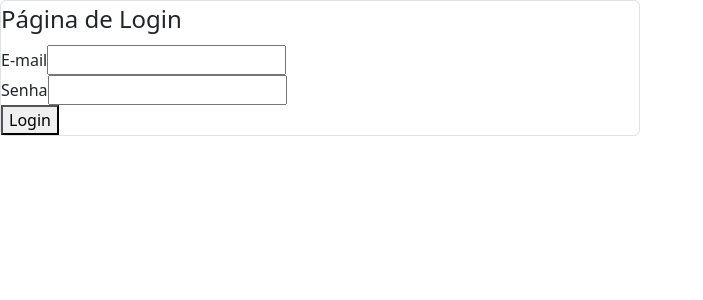
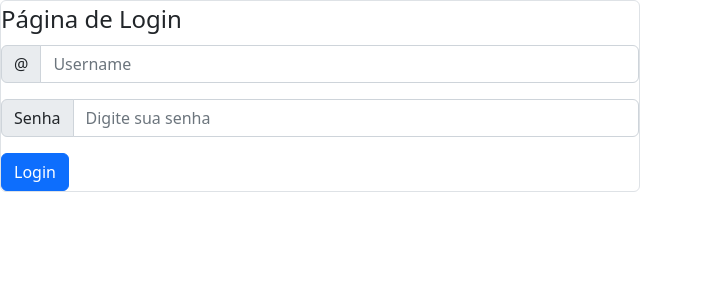
Before and after one commit to GabrielAlSant/FrontEnd-Admin, a Next.js app: page /components/formlog in a window 1280 px wide. Shown: the top 300 px of the page, without its empty margins (0-703 px from the left). Built offline with nearby package versions, Linux system fonts and the light colour scheme.

Commit message:
BootStrap Adicionado

```diff
--- a/pages/components/formlog.js
+++ b/pages/components/formlog.js
@@ -15,15 +15,15 @@
         <form onSubmit={Login1()} className="border rounded w-50">
             <fieldset>
                 <legend>Página de Login</legend>
-                <div>
-                <label>E-mail</label>
-                <input id="email" type="email"/>
+                <div className="input-group mb-3">
+                <span class="input-group-text" id="basic-addon1">@</span>
+                <input type="text" class="form-control" placeholder="Username" aria-label="Username" aria-describedby="basic-addon1"/>
                 </div>
-                <div>
-                <label>Senha</label>
-                <input id="password" type="password"/>
+                <div className="input-group mb-3">
+                <span class="input-group-text" id="basic-addon1">Senha</span>
+                <input id="password" type="password"  class="form-control" placeholder="Digite sua senha" aria-label="Password" aria-describedby="basic-addon1"/>
                 </div>
-                <button type="submit">Login</button>
+                <button className="btn btn-primary" type="submit">Login</button>
             </fieldset>
         </form>
     )
```
